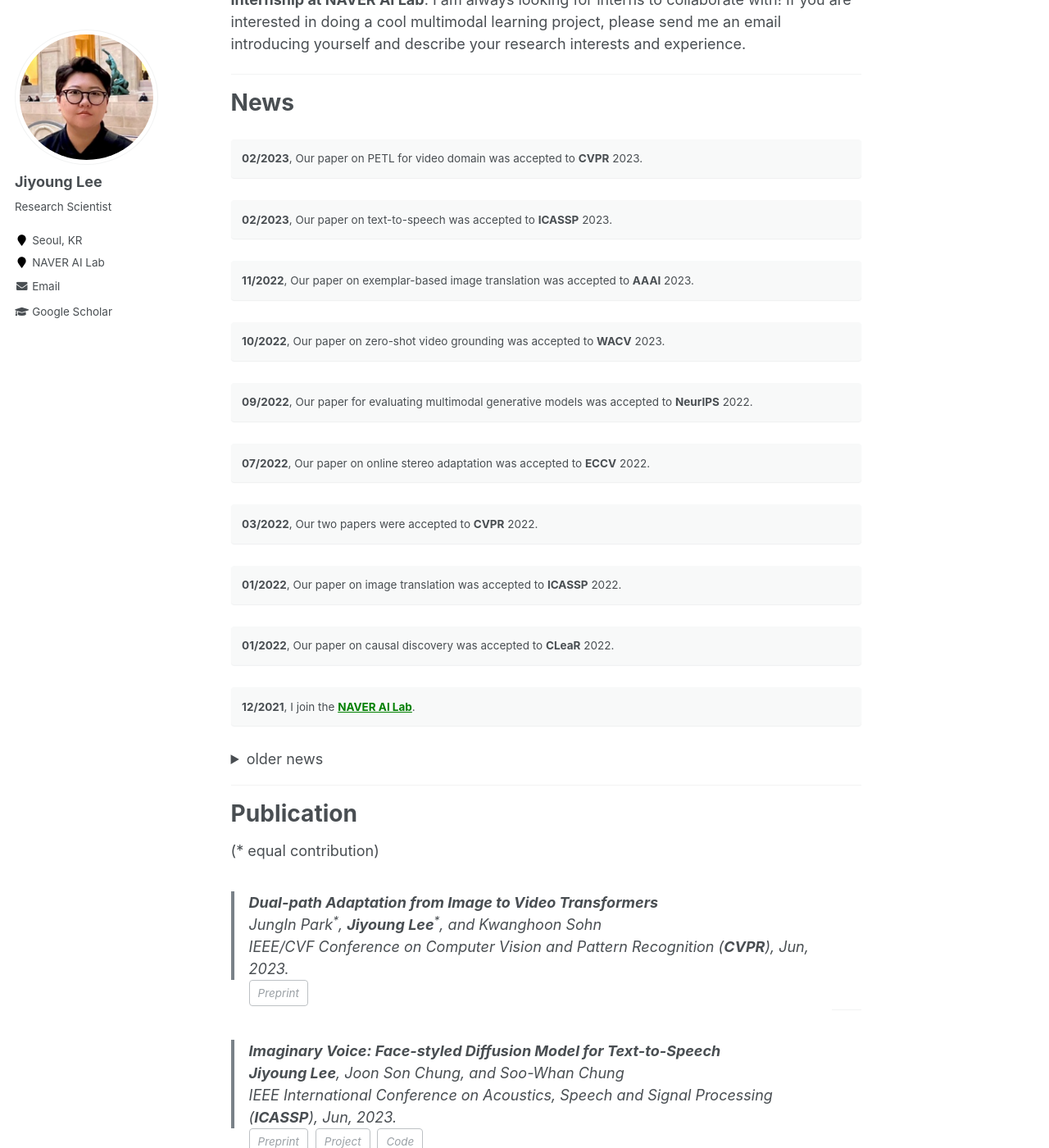
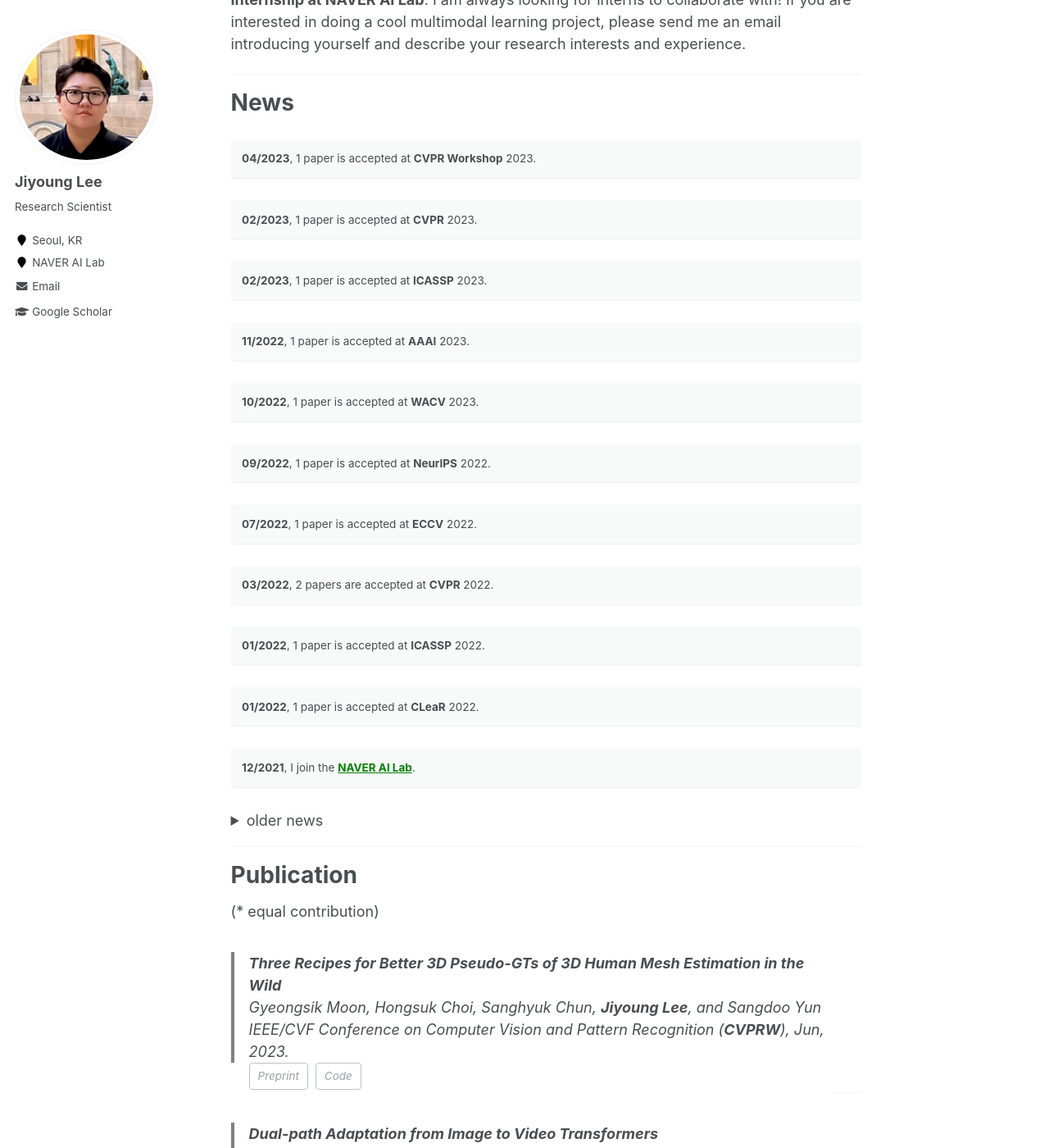
Before and after one commit to lee-jiyoung/lee-jiyoung.github.io, a Jekyll site: the page built from _pages/about.md, in a window 1280 px wide and 1400 px high, scrolled down 443 px. Shown: the whole window at 82% size. Built offline with Jekyll 4.4.1, drawn with Linux system fonts in a browser that asks for light colours.

Commit message:
Update about.md

```diff
--- a/_pages/about.md
+++ b/_pages/about.md
@@ -27,23 +27,25 @@ I am always looking for interns to collaborate with! If you are interested in do
 
 News
 ======
-**02/2023**, Our paper on PETL for video domain was accepted to **CVPR** 2023.
+**04/2023**, 1 paper is accepted at **CVPR Workshop** 2023.
 {: .notice}
-**02/2023**, Our paper on text-to-speech was accepted to **ICASSP** 2023.
+**02/2023**, 1 paper is accepted at **CVPR** 2023.
 {: .notice}
-**11/2022**, Our paper on exemplar-based image translation was accepted to **AAAI** 2023.
+**02/2023**, 1 paper is accepted at **ICASSP** 2023.
 {: .notice}
-**10/2022**, Our paper on zero-shot video grounding was accepted to **WACV** 2023.
+**11/2022**, 1 paper is accepted at **AAAI** 2023.
 {: .notice}
-**09/2022**, Our paper for evaluating multimodal generative models was accepted to **NeurIPS** 2022.
+**10/2022**, 1 paper is accepted at **WACV** 2023.
 {: .notice}
-**07/2022**, Our paper on online stereo adaptation was accepted to **ECCV** 2022.
+**09/2022**, 1 paper is accepted at **NeurIPS** 2022.
 {: .notice}
-**03/2022**, Our two papers were accepted to **CVPR** 2022.
+**07/2022**, 1 paper is accepted at **ECCV** 2022.
 {: .notice}
-**01/2022**, Our paper on image translation was accepted to **ICASSP** 2022.
+**03/2022**, 2 papers are accepted at **CVPR** 2022.
 {: .notice}
-**01/2022**, Our paper on causal discovery was accepted to **CLeaR** 2022.
+**01/2022**, 1 paper is accepted at **ICASSP** 2022.
+{: .notice}
+**01/2022**, 1 paper is accepted at **CLeaR** 2022.
 {: .notice}
 **12/2021**, I join the **<a href="https://naver-career.gitbook.io/en/teams/clova-cic" style="color: green">NAVER AI Lab</a>**.
 {: .notice}
@@ -52,17 +54,17 @@ News
 <summary>older news</summary>
 <div markdown="1">
 
-**10/2021**, Our paper on video prediction was accepted to **BMVC** 2021.
+**10/2021**, 1 paper is accepted at **BMVC** 2021.
 {: .notice}
 **05/2021**, I start a remote internship in the Creative Intelligence Lab at **Adobe Research**.
 {: .notice}
-**05/2021**, Our paper on domain generalization was accepted to **ICIP** 2021.
+**05/2021**, 1 paper is accepted at **ICIP** 2021.
 {: .notice}
-**03/2021**, Our two papers were accepted to **CVPR** 2021.
+**03/2021**, 2 papers are accepted at **CVPR** 2021.
 {: .notice}
-**07/2020**, Our paper on video summarization was accepted to **ECCV** 2020.
+**07/2020**, 1 paper is accepted at **ECCV** 2020.
 {: .notice}
-**05/2020**, Our paper on facial expression recognition was accepted to **IEEE TIP**.
+**05/2020**, 1 paper is accepted at **IEEE TIP**.
 {: .notice}
 **01/2020**, I will join Human Understanding and Empathy Group, **Microsoft Research**, Redmond, United States in this year for research internship. (Canceled by COVID-19)
 {: .notice}
@@ -77,6 +79,15 @@ Publication
 
 (* equal contribution)
 
+> **Three Recipes for Better 3D Pseudo-GTs of 3D Human Mesh Estimation in the Wild**
+Gyeongsik Moon, Hongsuk Choi, Sanghyuk Chun, **Jiyoung Lee**, and Sangdoo Yun
+IEEE/CVF Conference on Computer Vision and Pattern Recognition (**CVPRW**), Jun, 2023.
+<span class="page__meta page__taxonomy comment__date" itemprop="keywords">
+<a class="page__taxonomy-item" rel="tag" href="https://arxiv.org/abs/2304.04875">Preprint</a>
+<a class="page__taxonomy-item" rel="tag" href="[https://arxiv.org/abs/2304.04875](https://github.com/mks0601/NeuralAnnot_RELEASE)">Code</a>
+</span>
+
+-----------
 
 > **Dual-path Adaptation from Image to Video Transformers**
 JungIn Park<sup>*</sup>, **Jiyoung Lee**<sup>*</sup>, and Kwanghoon Sohn
```
